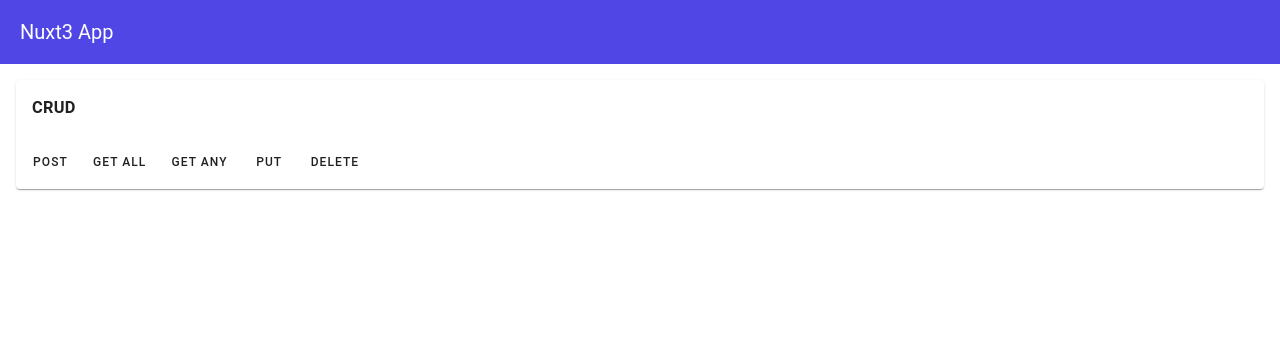
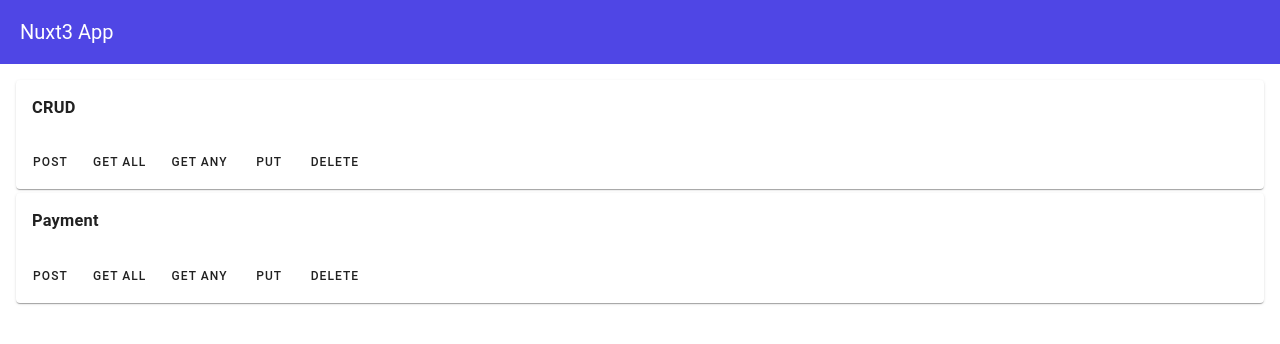
Before and after one commit to yukimasaki/seisan, a Nuxt app in the folder src/seisan/: page /test-prisma in a window 1280 px wide. Shown: the top 344 px of the page. Built offline with nearby package versions, Linux system fonts and the light colour scheme; what v-calendar would draw is missing.

Commit message:
api/payments post実装

```diff
--- a/src/seisan/pages/test-prisma.vue
+++ b/src/seisan/pages/test-prisma.vue
@@ -1,6 +1,6 @@
 <template>
   <div>
-    <v-card>
+    <v-card class="mb-1">
       <v-card-text>
         <h3>CRUD</h3>
       </v-card-text>
@@ -12,6 +12,18 @@
         <v-btn @click="onClickDelete">delete</v-btn>
       </v-card-actions>
     </v-card>
+    <v-card>
+      <v-card-text>
+        <h3>Payment</h3>
+      </v-card-text>
+      <v-card-actions>
+        <v-btn @click="paymentCreate">post</v-btn>
+        <v-btn @click="paymentReadAll">get all</v-btn>
+        <v-btn @click="paymentReadAny">get any</v-btn>
+        <v-btn @click="paymentUpdate">put</v-btn>
+        <v-btn @click="paymentDelete">delete</v-btn>
+      </v-card-actions>
+    </v-card>
   </div>
 </template>
 
@@ -19,7 +31,6 @@
   import {faker} from '@faker-js/faker'
 
   const { createProfile, readProfileAll, readProfileAny, updateProfile, deleteProfile } = useProfile()
-
   const onClickCreate = async () => {
     await createProfile({
       uid: faker.datatype.uuid().substring(0, 16),
@@ -28,19 +39,16 @@
       avatar_url: 'https://hogehoge.example.com/test.png'
     })
   }
-
   const onClickReadAll  = async () => {
     const data = await readProfileAll()
     console.log(data)
   }
-
   const onClickReadAny  = async () => {
     const data = await readProfileAny({
       targetId: 'gIJwfkdneIVvl5Vn0SENgSebOeX2'
     })
     console.log(data)
   }
-
   const onClickUpdate = async () => {
     await updateProfile({
       targetId: 3,
@@ -50,10 +58,32 @@
       }
     })
   }
-
   const onClickDelete = async () => {
     await deleteProfile({
       targetId: 3
     })
   }
+
+  const { createPayment, readPaymentAll, readPaymentAny, updatePayment, deletePayment } = usePayment()
+  const paymentCreate = async () => {
+    await createPayment({
+      creator: {
+        connect: {
+          uid: 'gIJwfkdneIVvl5Vn0SENgSebOeX2'
+        }
+      },
+      title: '○○代',
+      total_expence: 4500,
+      sharing_method: '比率',
+      status: '未',
+      billing_date: new Date(),
+    })
+  }
+  const paymentReadAll = async () => {
+    const data = await readPaymentAll()
+    console.log(data)
+  }
+  const paymentReadAny = async () => {}
+  const paymentUpdate = async () => {}
+  const paymentDelete = async () => {}
 </script>
--- /dev/null
+++ b/src/seisan/server/api/payments.post.ts
@@ -0,0 +1,14 @@
+import { PrismaClient } from '@prisma/client'
+export default defineEventHandler(async (e) => {
+  const prisma = new PrismaClient()
+  const body = await readBody(e)
+  console.log(`aaaaaaaaaa`)
+  try {
+    const payment = await prisma.payment.create({
+      data: body
+    })
+    return payment
+  } catch (error) {
+    console.log(error)
+  }
+})
```
